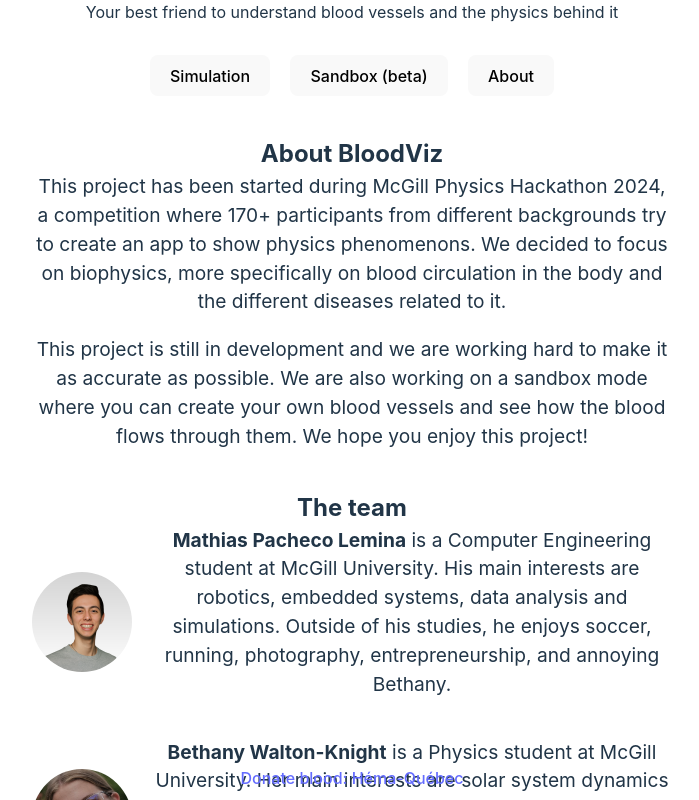
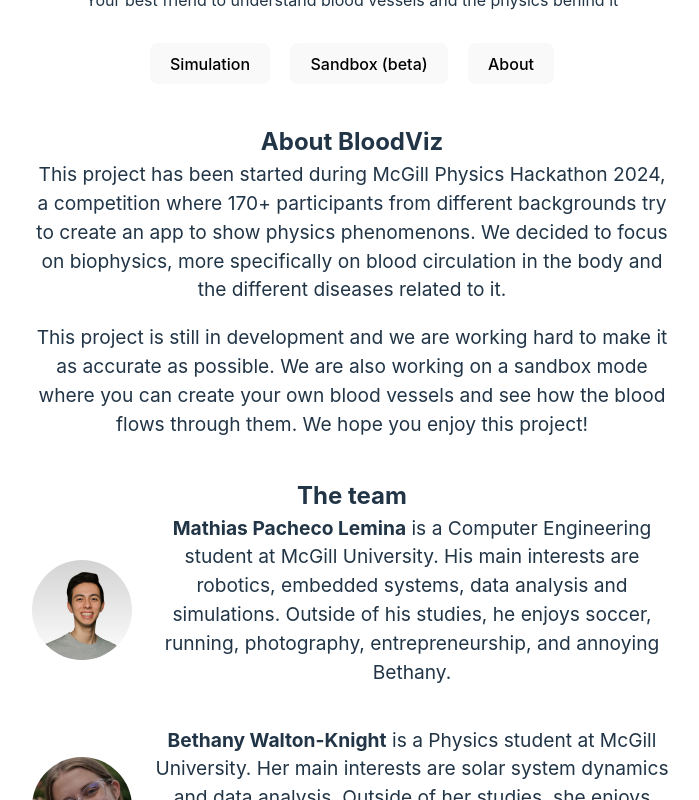
Before and after one commit to mathias-pl/bloodviz, a Vue app: page /about in a window 1280 px wide. Shown: the whole page, without its empty margins (288-987 px from the left). Built offline with nearby package versions, Linux system fonts and the light colour scheme.

Commit message:
Remove faulty link, added to About page
They will donate blood if they want to know about the project!

```diff
--- a/src/App.vue
+++ b/src/App.vue
@@ -14,8 +14,6 @@
       <button @click="$router.push('/about')">About</button>
     </div>
     <router-view></router-view>
-    <a href="https://www.hemaquebec.ca/en?gad_source=1" target="_blank"
-      style="position: fixed; bottom: 10px; left: 50%; transform: translateX(-50%);">Donate blood: Héma-Québec</a>
   </div>
 </template>
 
--- a/src/components/About.vue
+++ b/src/components/About.vue
@@ -10,18 +10,22 @@
             blood vessels and see how the blood flows through them. We hope you enjoy this project!</p>
         <h2>The team</h2>
         <div style="display: flex; align-items: center; width: 50%; margin-bottom: 20px;">
-            <img src="../assets/mathias.png" alt="Mathias Pacheco Lemina" style="border-radius: 50%; width: 100px; height: 100px; margin-right: 20px;">
+            <img src="../assets/mathias.png" alt="Mathias Pacheco Lemina"
+                style="border-radius: 50%; width: 100px; height: 100px; margin-right: 20px;">
             <p><strong>Mathias Pacheco Lemina</strong> is a Computer Engineering student at McGill University.
                 His main interests are robotics, embedded systems, data analysis and simulations.
-                Outside of his studies, he enjoys soccer, running, photography, entrepreneurship, and annoying Bethany.</p>
+                Outside of his studies, he enjoys soccer, running, photography, entrepreneurship, and annoying Bethany.
+            </p>
         </div>
         <div style="display: flex; align-items: center; width: 50%; margin-bottom: 20px;">
-            <img src="../assets/bethany.jpg" alt="Bethany Walton-Knight" style="border-radius: 50%; width: 100px; height: 100px; margin-right: 20px;">
+            <img src="../assets/bethany.jpg" alt="Bethany Walton-Knight"
+                style="border-radius: 50%; width: 100px; height: 100px; margin-right: 20px;">
             <p><strong>Bethany Walton-Knight</strong> is a Physics student at McGill University.
-            Her main interests are solar system dynamics and data analysis.
-            Outside of her studies, she enjoys track & field, reading, singing, cooking, and annoying Mathias.
+                Her main interests are solar system dynamics and data analysis.
+                Outside of her studies, she enjoys track & field, reading, singing, cooking, and annoying Mathias.
             </p>
         </div>
+        <a href="https://www.hemaquebec.ca/en?gad_source=1" target="_blank">Donate blood: Héma-Québec</a>
     </div>
 </template>
 
```
